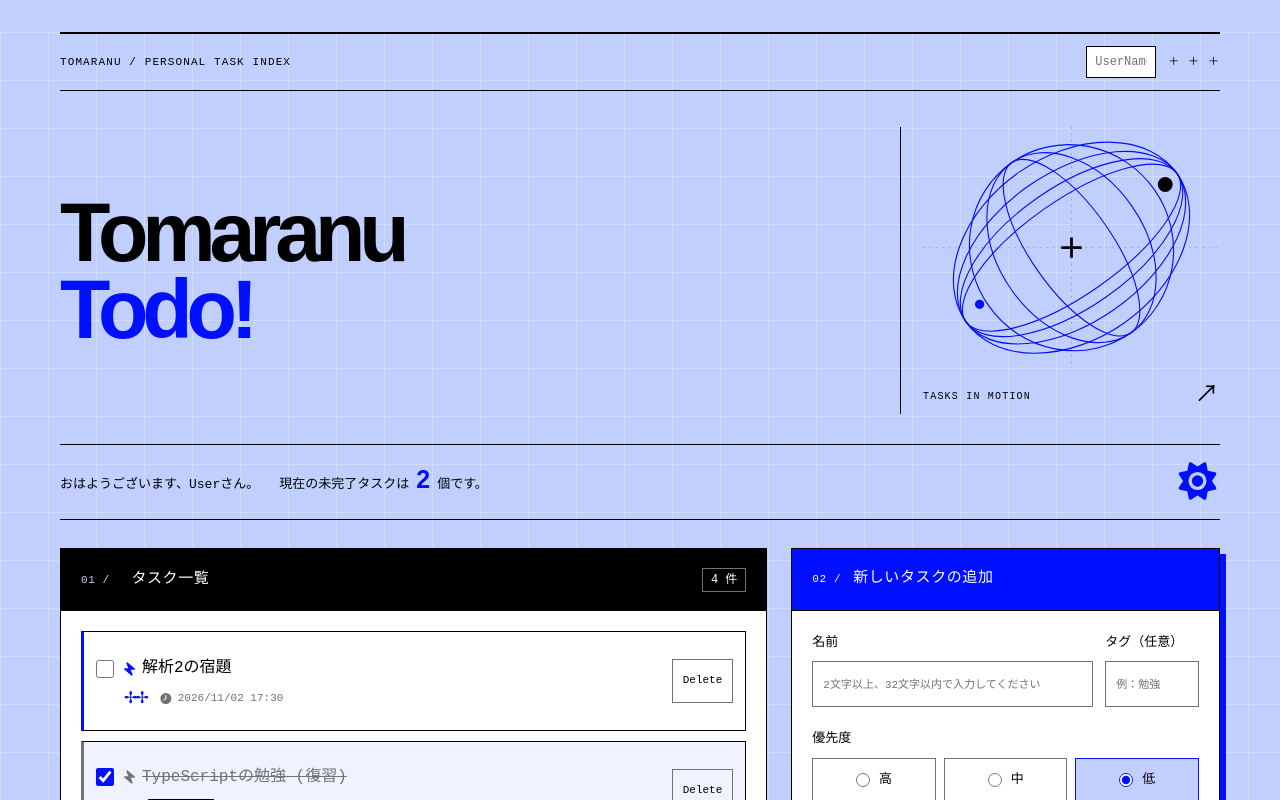
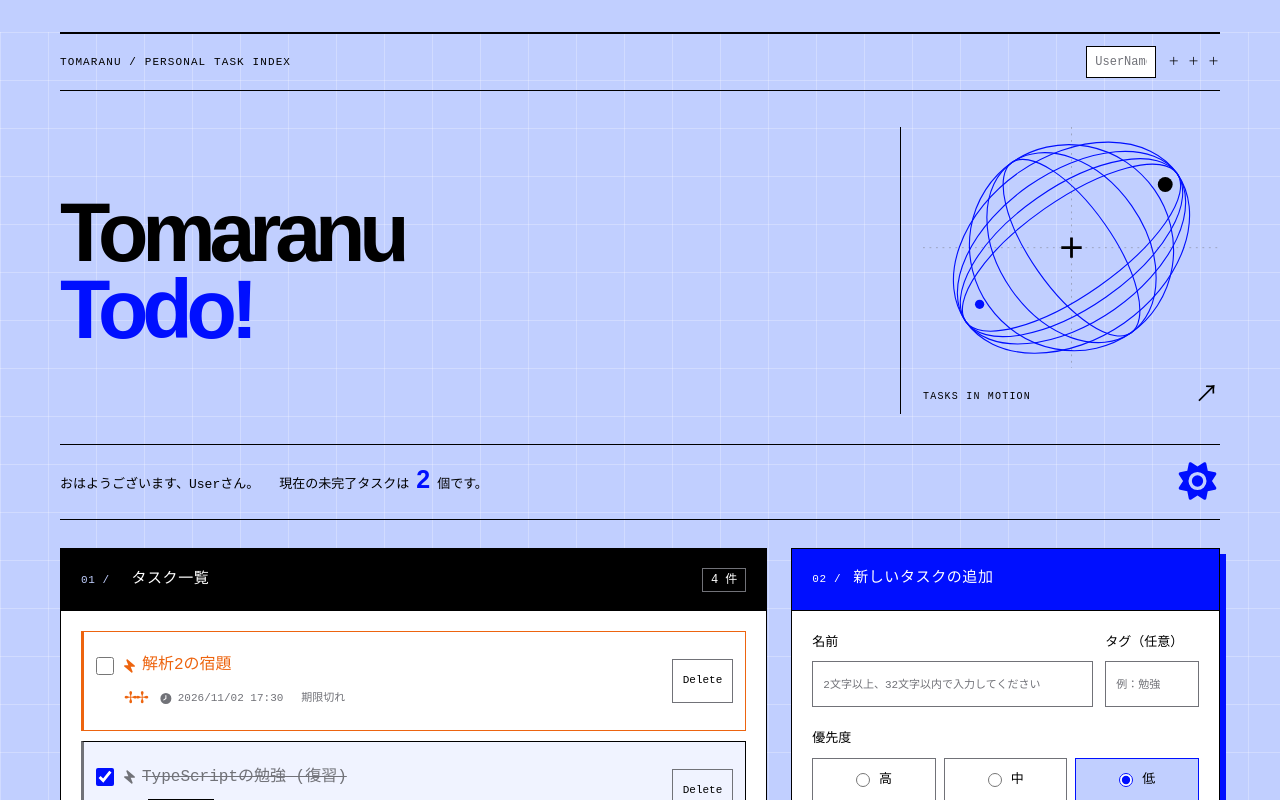
Before and after one commit to TomaruRx/TomaranuTodo, a React (Vite) app: page / in a window 1280 px wide. Shown: the top 800 px of the page. Built offline with nearby package versions, Linux system fonts and the light colour scheme; a web font is replaced by a local one.

Commit message:
Adding an alert function

```diff
--- a/src/TodoItem.tsx
+++ b/src/TodoItem.tsx
@@ -10,11 +10,13 @@ import { twMerge } from "tailwind-merge";
 
 type Props = {
   todo: Todo;
+  now: number;
   updateIsDone: (id: string, value: boolean) => void;
   remove: (id: string) => void;
 };
 
 const num2star = (n: number): string => "✢".repeat(4 - n);
+const oneDayMs = 24 * 60 * 60 * 1000;
 
 const formattedDate = (date: Date) => {
   if (date.getHours() === 0 && date.getMinutes() === 0) {
@@ -25,9 +27,21 @@ const formattedDate = (date: Date) => {
 
 const TodoItem = (props: Props) => {
   const todo = props.todo;
+  const deadlineTime = todo.deadline?.getTime();
+  const isUrgent =
+    !todo.isDone &&
+    deadlineTime !== undefined &&
+    deadlineTime <= props.now + oneDayMs;
+  const isOverdue = isUrgent && deadlineTime <= props.now;
 
   return (
-    <div className={twMerge("todo-item", todo.isDone && "todo-item-done")}>
+    <div
+      className={twMerge(
+        "todo-item",
+        todo.isDone && "todo-item-done",
+        isUrgent && "todo-item-urgent",
+      )}
+    >
       <div className="todo-content">
         <label className="todo-label">
           <input
@@ -62,6 +76,12 @@ const TodoItem = (props: Props) => {
           </span>
         )}
 
+        {isUrgent && (
+          <span className="todo-deadline-alert">
+            {isOverdue ? "期限切れ" : "期限まで24時間以内"}
+          </span>
+        )}
+
         {todo.isDone && (
           <div className="todo-status">
             Complete!
--- a/src/TodoList.tsx
+++ b/src/TodoList.tsx
@@ -1,3 +1,4 @@
+import { useEffect, useState } from "react";
 import type { Todo } from "./types";
 import TodoItem from "./TodoItem";
 
@@ -8,6 +9,21 @@ type Props = {
 };
 
 const TodoList = (props: Props) => {
+  const [now, setNow] = useState(() => Date.now());
+
+  useEffect(() => {
+    const updateNow = () => setNow(Date.now());
+    const timer = window.setInterval(updateNow, 60_000);
+    window.addEventListener("focus", updateNow);
+    document.addEventListener("visibilitychange", updateNow);
+
+    return () => {
+      window.clearInterval(timer);
+      window.removeEventListener("focus", updateNow);
+      document.removeEventListener("visibilitychange", updateNow);
+    };
+  }, []);
+
   // const todos = [...props.todos].sort((a, b) => a.priority - b.priority);
   const todos = props.todos;
 
@@ -25,6 +41,7 @@ const TodoList = (props: Props) => {
         <TodoItem
           key={todo.id}
           todo={todo}
+          now={now}
           updateIsDone={props.updateIsDone}
           remove={props.remove}
         />
--- a/src/index.css
+++ b/src/index.css
@@ -16,6 +16,8 @@
   --black: #000000;
   --white: #ffffff;
   --blue: #000fff;
+  --danger: #ed640f;
+  --danger-bg: #ffffff;
   font-family: "MaruMoniKRound", ui-monospace, monospace;
   color: var(--black);
   background: var(--lavender);
@@ -346,6 +348,21 @@ input {
 .todo-item-done .todo-icon,
 .todo-item-done .todo-priority {
   color: var(--gray);
+}
+.todo-item-urgent,
+.todo-item-urgent:hover {
+  border-color: var(--danger);
+}
+.todo-item-urgent .todo-name,
+.todo-item-urgent .todo-icon,
+.todo-item-urgent .todo-priority {
+  color: var(--danger);
+}
+.todo-deadline-alert {
+  padding: 3px 6px;
+  color: var(--gray);
+  font-size: 11px;
+  line-height: 1.5;
 }
 
 .button {
```
Also changed, not shown: 1 other file (tests, documents, lock files or other folders).
